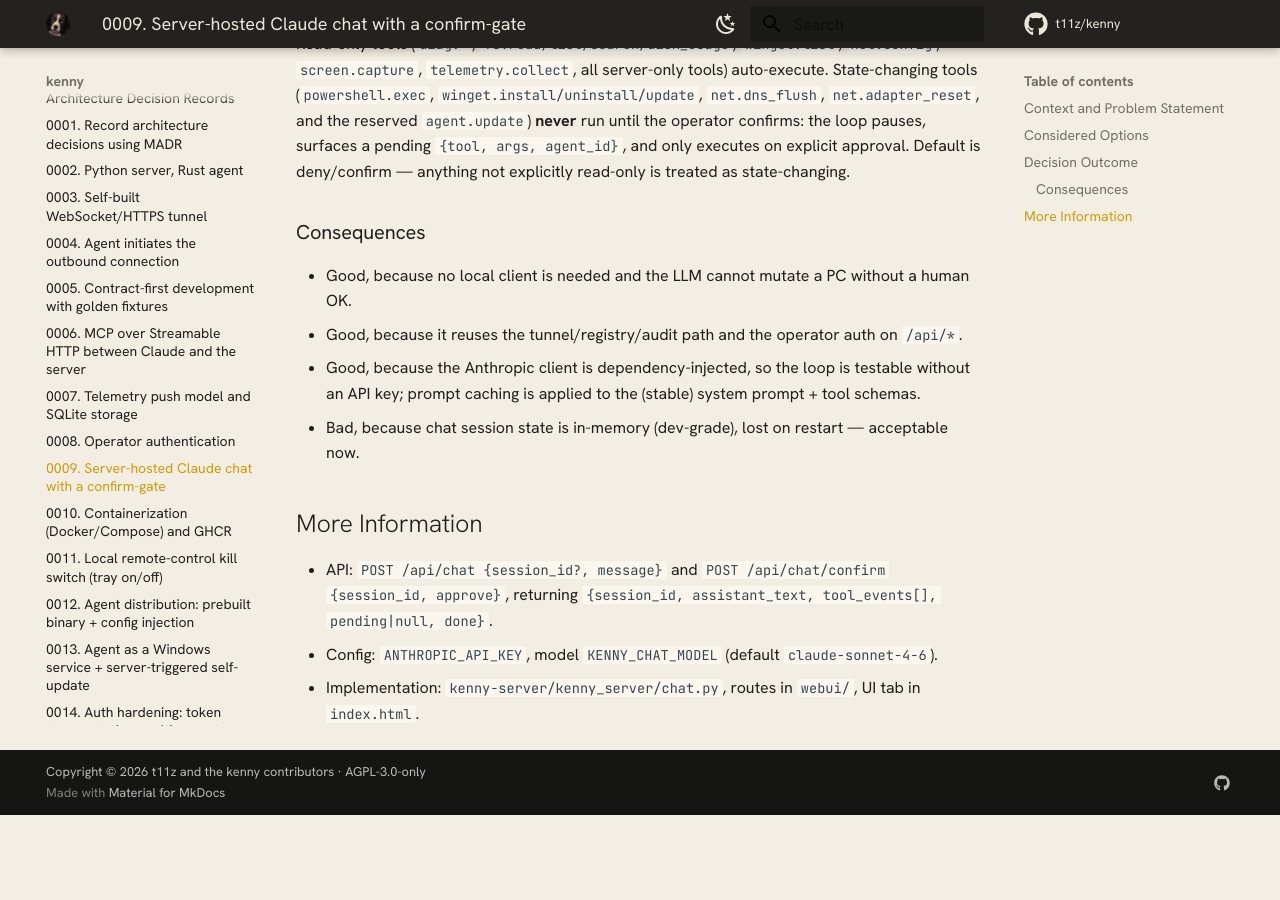
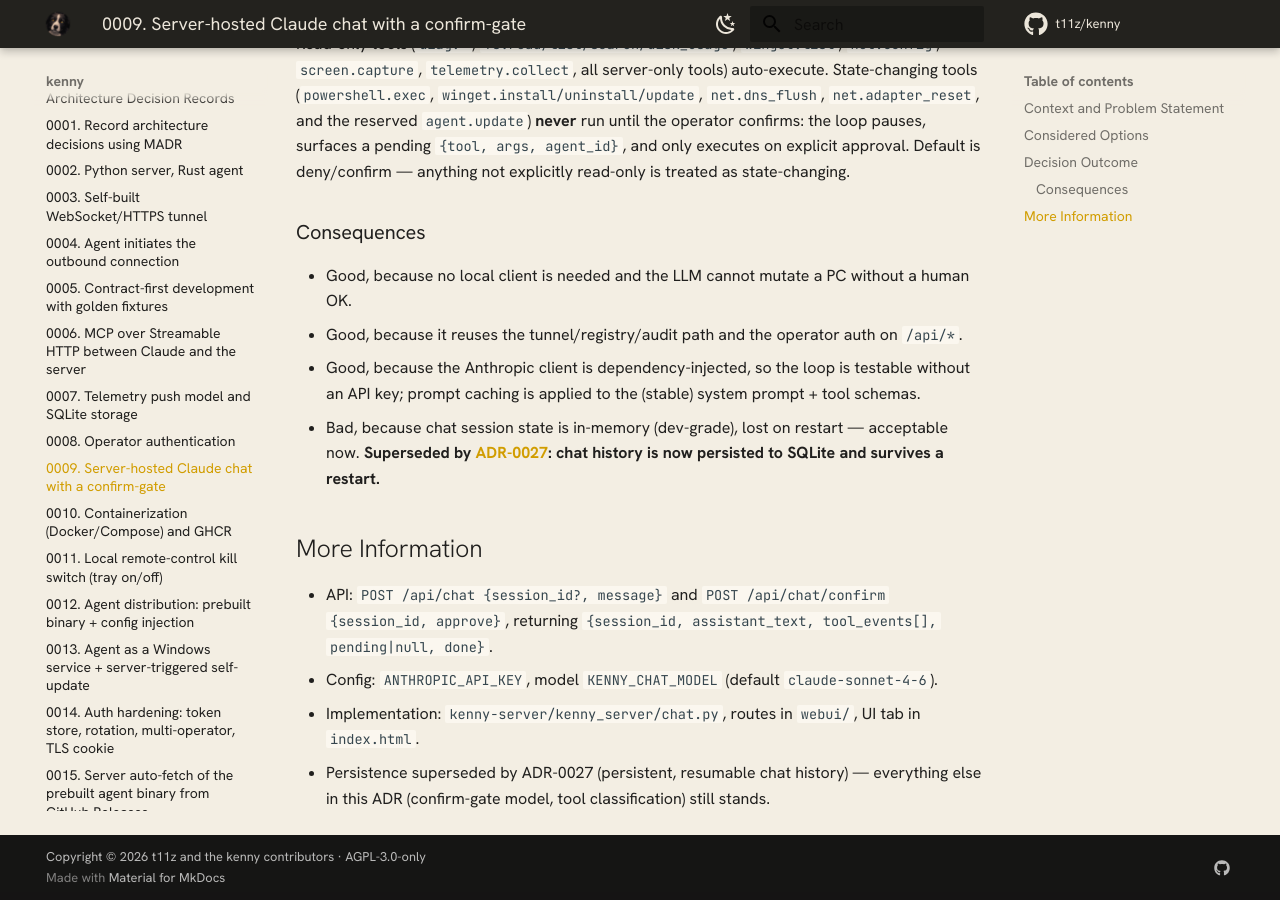
Before and after one commit to nullthrone/kenny, an MkDocs documentation site: the page built from docs/adr/0009-server-hosted-claude-chat.md, in a window 1280 px wide and 900 px high, scrolled down 887 px. Built offline with MkDocs 1.6.1 and Material for MkDocs 9.7.7, drawn with Linux system fonts in a browser that asks for light colours; comment, search, counter and statistics services are not loaded; before the commit the page ends 1702 px from its top, so only the background shows below that.

Commit message:
Mark ADR-0009's in-memory-session consequence as superseded by ADR-0027
The confirm-gate/chat-architecture decision in ADR-0009 still stands;
only the "lost on restart" consequence is now outdated since chat
history persists to SQLite.

```diff
--- a/docs/adr/0009-server-hosted-claude-chat.md
+++ b/docs/adr/0009-server-hosted-claude-chat.md
@@ -40,6 +40,8 @@ read-only is treated as state-changing.
 - Good, because the Anthropic client is dependency-injected, so the loop is testable without
   an API key; prompt caching is applied to the (stable) system prompt + tool schemas.
 - Bad, because chat session state is in-memory (dev-grade), lost on restart — acceptable now.
+  **Superseded by [ADR-0027](0027-persistent-chat-history.md): chat history is now persisted to
+  SQLite and survives a restart.**
 
 ## More Information
 
@@ -47,3 +49,5 @@ read-only is treated as state-changing.
   returning `{session_id, assistant_text, tool_events[], pending|null, done}`.
 - Config: `ANTHROPIC_API_KEY`, model `KENNY_CHAT_MODEL` (default `claude-sonnet-4-6`).
 - Implementation: `kenny-server/kenny_server/chat.py`, routes in `webui/`, UI tab in `index.html`.
+- Persistence superseded by ADR-0027 (persistent, resumable chat history) — everything else in
+  this ADR (confirm-gate model, tool classification) still stands.
```
